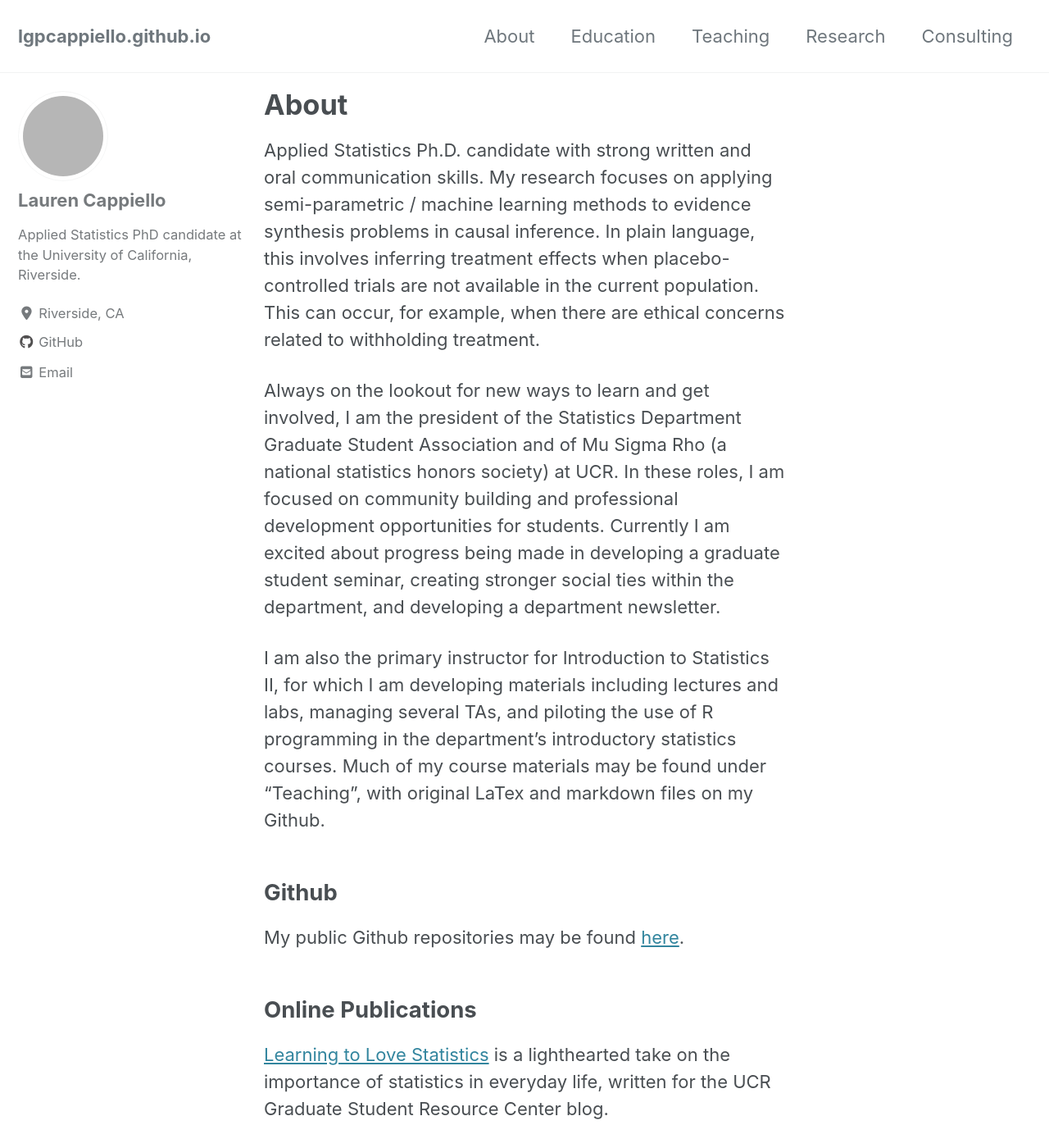
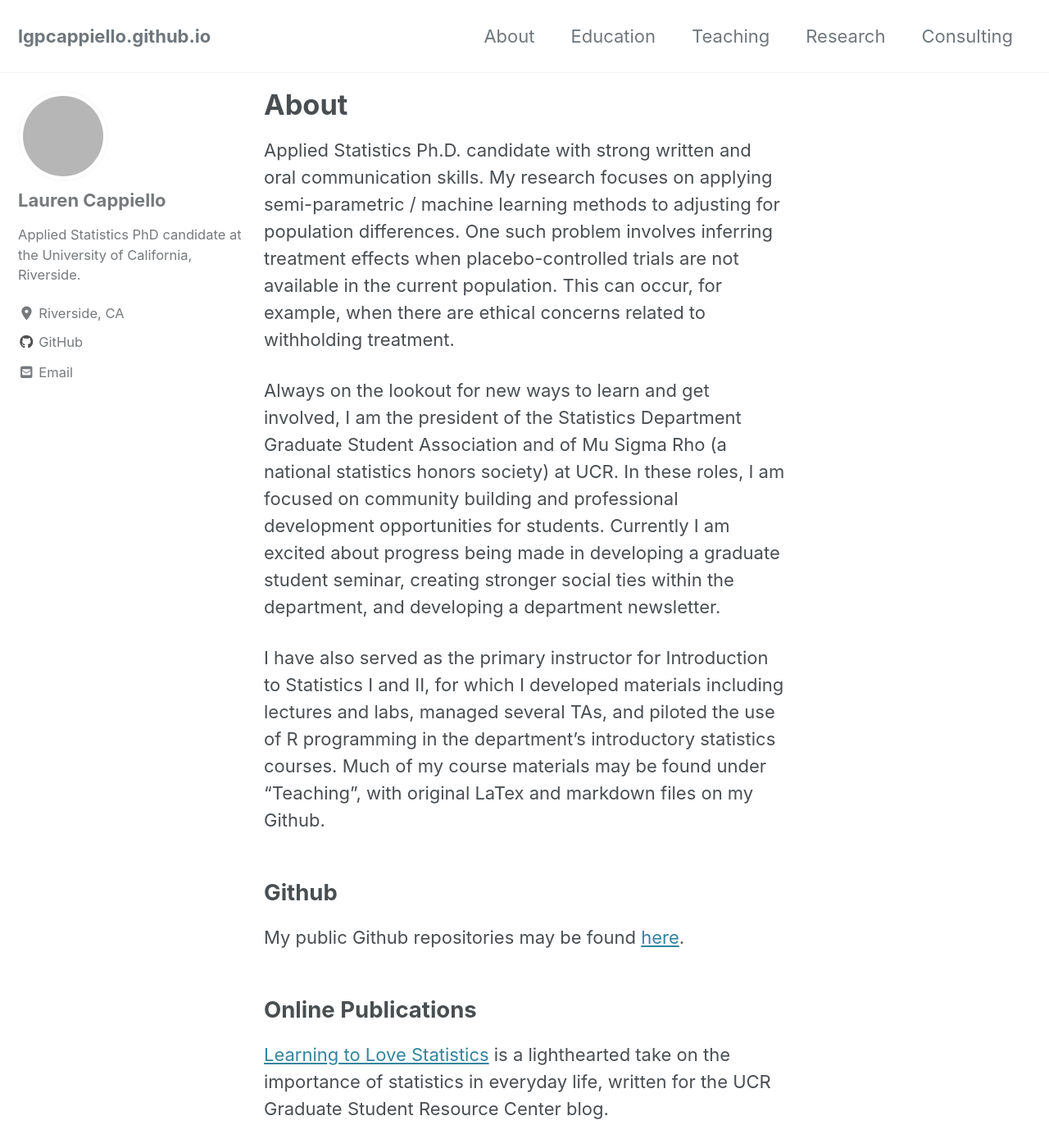
Before and after one commit to lgpcappiello/lgpcappiello.github.io, a Jekyll site: the page built from index.md, in a window 1280 px wide and 1400 px high. Shown: the whole window at 82% size. Built offline with Jekyll 4.4.1, drawn with Linux system fonts in a browser that asks for light colours; cached includes are drawn as plain includes; nearby versions of some CDN libraries; our own code applies the rules of GitHub Pages for plain Markdown files; grey boxes are pictures that could not be loaded.

Commit message:
Update index.md

```diff
--- a/index.md
+++ b/index.md
@@ -4,11 +4,11 @@ title: "About"
 author_profile: true
 ---
 
-Applied Statistics Ph.D. candidate with strong written and oral communication skills. My research focuses on applying semi-parametric / machine learning methods to evidence synthesis problems in causal inference. In plain language, this involves inferring treatment effects when placebo-controlled trials are not available in the current population. This can occur, for example, when there are ethical concerns related to withholding treatment.
+Applied Statistics Ph.D. candidate with strong written and oral communication skills. My research focuses on applying semi-parametric / machine learning methods to adjusting for population differences. One such problem involves inferring treatment effects when placebo-controlled trials are not available in the current population. This can occur, for example, when there are ethical concerns related to withholding treatment.
 
 Always on the lookout for new ways to learn and get involved, I am the president of the Statistics Department Graduate Student Association and of Mu Sigma Rho (a national statistics honors society) at UCR. In these roles, I am focused on community building and professional development opportunities for students. Currently I am excited about progress being made in developing a graduate student seminar, creating stronger social ties within the department, and developing a department newsletter.
 
-I am also the primary instructor for Introduction to Statistics II, for which I am developing materials including lectures and labs, managing several TAs, and piloting the use of R programming in the department's introductory statistics courses. Much of my course materials may be found under "Teaching", with original LaTex and markdown files on my Github.
+I have also served as the primary instructor for Introduction to Statistics I and II, for which I developed materials including lectures and labs, managed several TAs, and piloted the use of R programming in the department's introductory statistics courses. Much of my course materials may be found under "Teaching", with original LaTex and markdown files on my Github.
 
 ## Github
 
```
